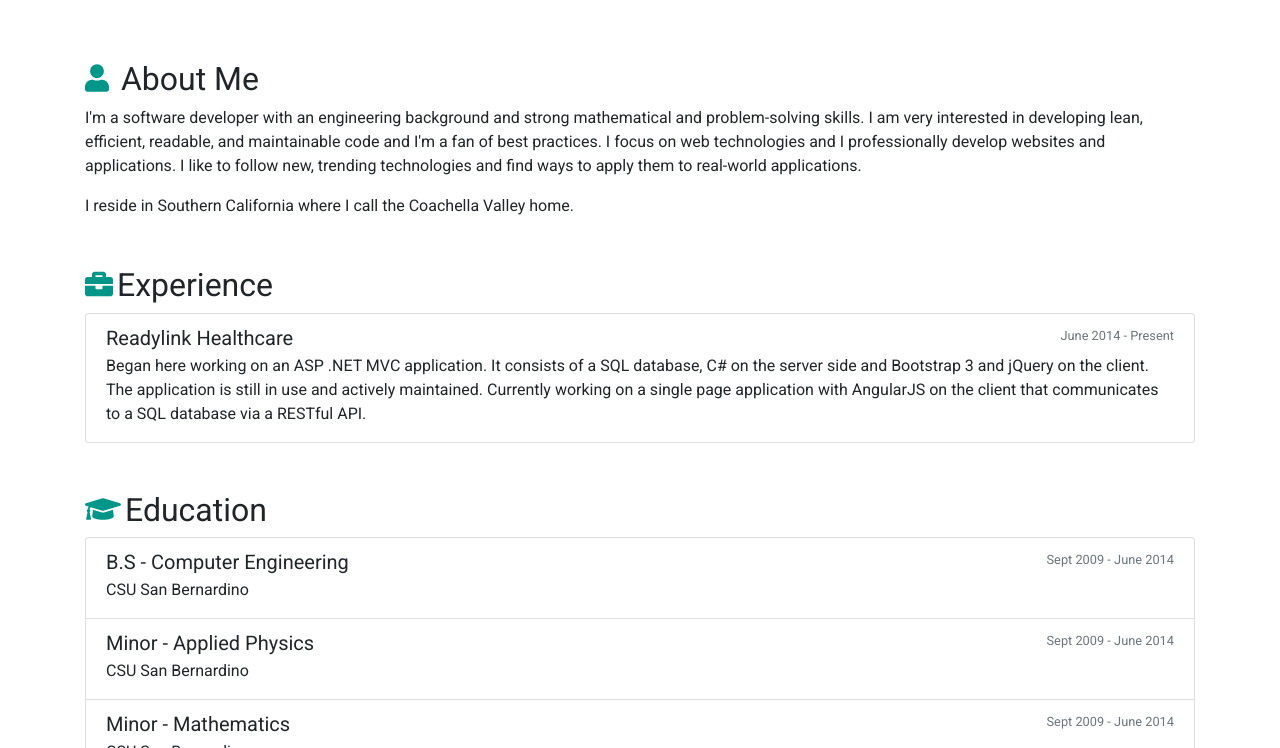
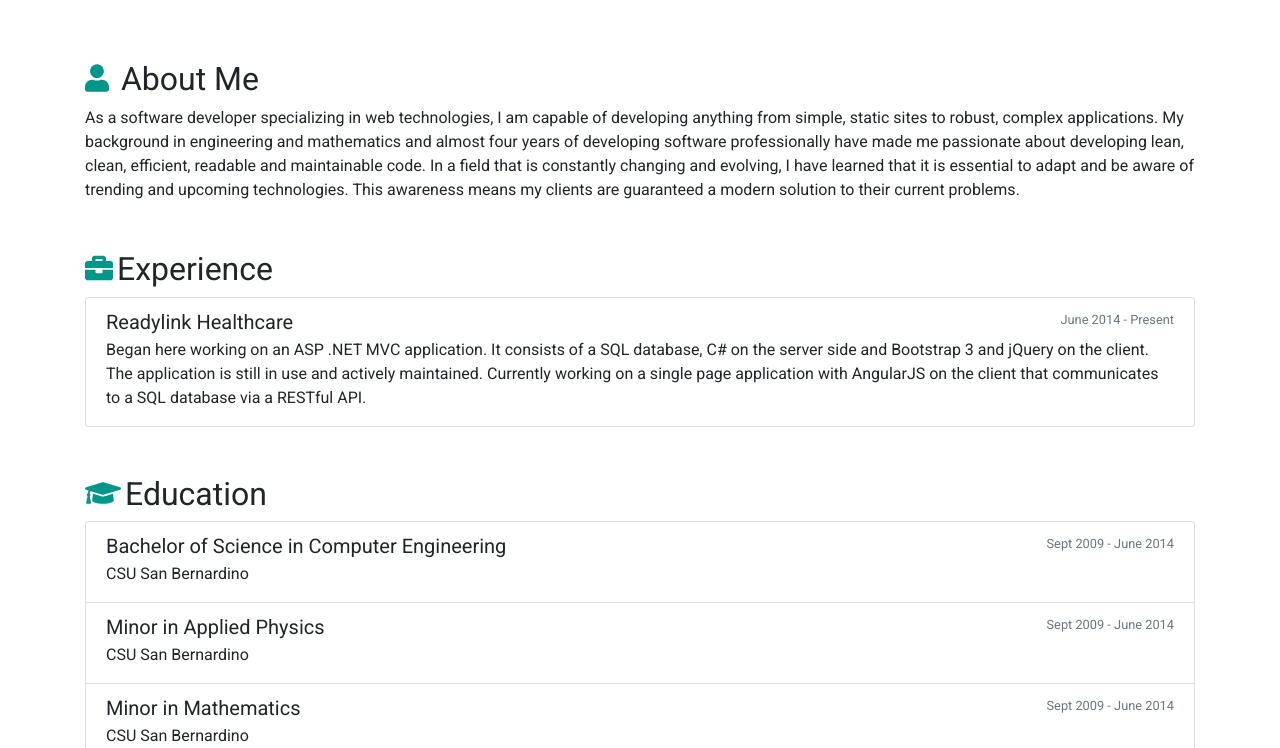
Before and after one commit to go-diego/go-diego, a Jekyll site: the page built from index.html, in a window 1280 px wide and 900 px high, scrolled down 448 px, cut to the strip 152-900 px from the top of the window. Built offline with Jekyll 4.4.1, drawn with Linux system fonts in a browser that asks for light colours; nearby versions of some CDN libraries; some of the changed text lies outside the part shown.

Commit message:
refactor(aboutme): update content

```diff
--- a/_data/resume.json
+++ b/_data/resume.json
@@ -2,17 +2,17 @@
     "education": [
         {
             "campus": "CSU San Bernardino",
-            "degree": "B.S - Computer Engineering",
+            "degree": "Bachelor of Science in Computer Engineering",
             "dateRange": "Sept 2009 - June 2014"
         },
         {
             "campus": "CSU San Bernardino",
-            "degree": "Minor - Applied Physics",
+            "degree": "Minor in Applied Physics",
             "dateRange": "Sept 2009 - June 2014"
         },
         {
             "campus": "CSU San Bernardino",
-            "degree": "Minor - Mathematics",
+            "degree": "Minor in Mathematics",
             "dateRange": "Sept 2009 - June 2014"
         }
     ],
--- a/index.html
+++ b/index.html
@@ -4,12 +4,17 @@ title: Home
 permalink: index.html
 ---
 <section class="container " id="">
-    <h3 class="h2 mt-5"><i class="text-primary fas fa-user pr-1"></i> About Me</h3>
+    <h3 class="h2 mt-5">
+        <i class="text-primary fas fa-user pr-1"></i> About Me</h3>
     <p>
-        I'm a software developer with an engineering background and strong mathematical and problem-solving skills. I am very interested in developing lean, efficient, readable, and maintainable code and I'm a fan of best practices. I focus on web technologies and I professionally develop websites and applications. I like to follow new, trending technologies and find ways to apply them to real-world applications.
+        As a software developer specializing in web technologies, I am capable of developing anything from simple, static sites to
+        robust, complex applications. My background in engineering and mathematics and almost four years of developing software
+        professionally have made me passionate about developing lean, clean, efficient, readable and maintainable code. In
+        a field that is constantly changing and evolving, I have learned that it is essential to adapt and be aware of trending
+        and upcoming technologies. This awareness means my clients are guaranteed a modern solution to their current problems.
     </p>
-    <p>I reside in Southern California where I call the Coachella Valley home.</p>
-    <h3 class="h2 mt-5"><i class="text-primary fas fa-briefcase pr-1"></i>Experience</h3>
+    <h3 class="h2 mt-5">
+        <i class="text-primary fas fa-briefcase pr-1"></i>Experience</h3>
     <div class="list-group">
         {% for job in site.data.resume.experiences %}
         <div class="list-group-item flex-column align-items-start">
@@ -21,7 +26,8 @@ permalink: index.html
         </div>
         {% endfor %}
     </div>
-    <h3 class="h2 mt-5"><i class="text-primary fas fa-graduation-cap pr-1"></i>Education</h3>
+    <h3 class="h2 mt-5">
+        <i class="text-primary fas fa-graduation-cap pr-1"></i>Education</h3>
     <div class="list-group">
         {% for edu in site.data.resume.education %}
         <div class="list-group-item flex-column align-items-start">
@@ -33,22 +39,25 @@ permalink: index.html
         </div>
         {% endfor %}
     </div>
-    <h3 class="h2 mt-5"><i class="text-primary fas fa-star pr-1"></i>Skills</h3>
+    <h3 class="h2 mt-5">
+        <i class="text-primary fas fa-star pr-1"></i>Skills</h3>
     <div class="list-group">
-        {% for skill in site.data.resume.skills %}
+
+        {% assign sortedSkills = (site.data.resume.skills | sort: "rating") | reverse %}
+        {% for skill in  sortedSkills %}
         <div class="list-group-item flex-column align-items-start">
             <div class="d-flex w-100 justify-content-between">
                 <h5 class="mb-1">{{skill.skill}}</h5>
                 <small class="text-muted">{{edu.dateRange}}</small>
             </div>
             <p class="mb-1">
-                    {% for star in (0..4)  %}
-                        {% if  star < skill.rating %}
+                {% for star in (0..4) %}
+                    {% if star < skill.rating %}
                         <i class="text-primary fas fa-star"></i>
                     {% else %}
                         <i class="far fa-star"></i>
                     {% endif %}
-                    {%  endfor %}
+                {% endfor %}
             </p>
         </div>
         {% endfor %}
```
Lines whose indentation alone changed are shown as unchanged.
